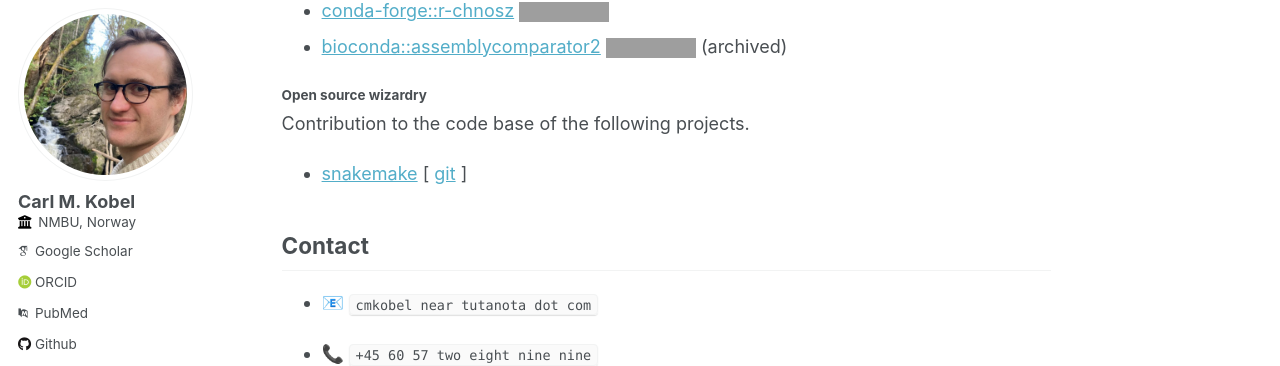
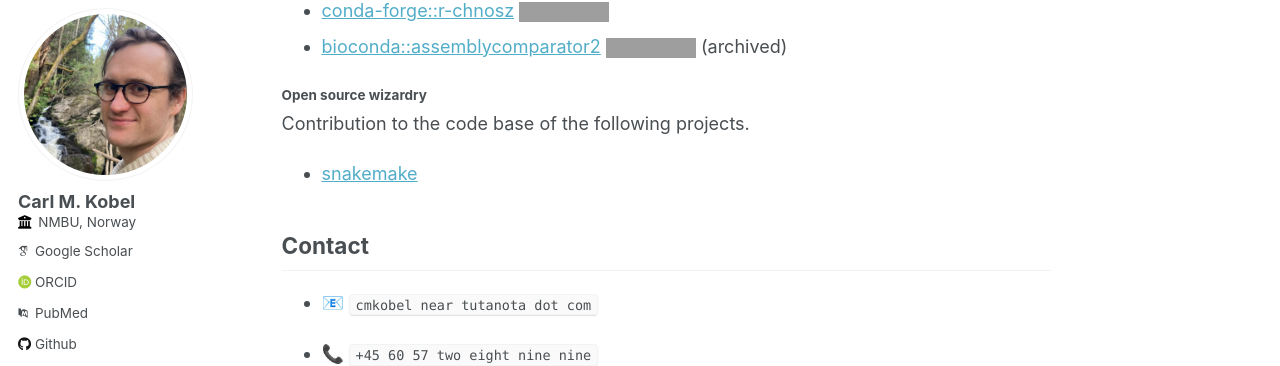
Before and after one commit to cmkobel/cmkobel.github.io, a Jekyll site: the page built from _pages/about.md, in a window 1280 px wide and 900 px high, scrolled down 1647 px, cut to the strip 98-464 px from the top of the window. Built offline with Jekyll 4.4.1, drawn with Linux system fonts in a browser that asks for light colours; some web fonts are replaced; grey boxes are pictures that could not be loaded.

Commit message:
Update about.md

```diff
--- a/_pages/about.md
+++ b/_pages/about.md
@@ -51,7 +51,7 @@ Maintaining the recipes for the following Conda packages.
 
 Contribution to the code base of the following projects.
 
-  - [snakemake](https://snakemake.github.io/) [ [git](https://github.com/snakemake/snakemake/) ]
+  - [snakemake](https://snakemake.github.io/)
 
 
 ## Contact
```
